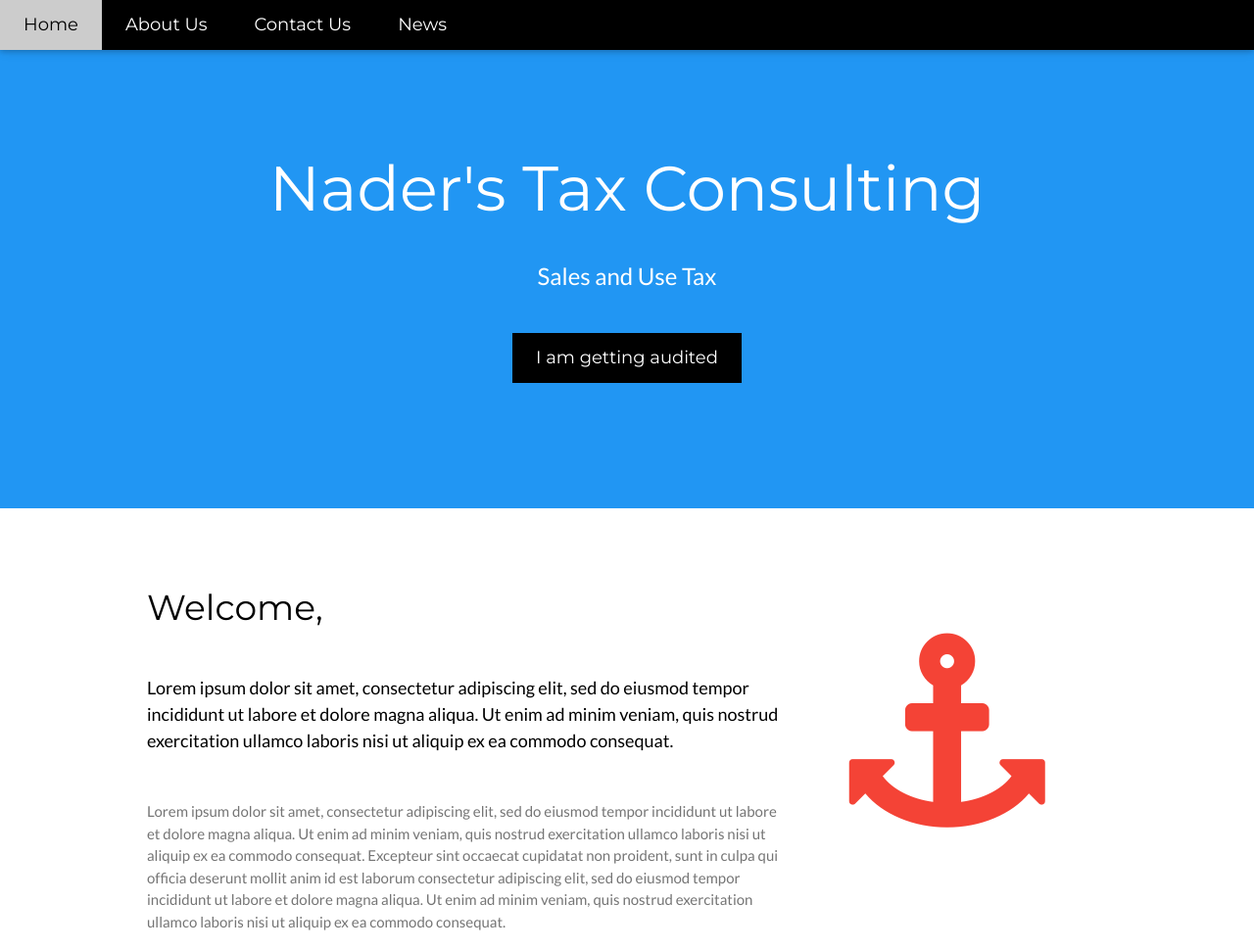
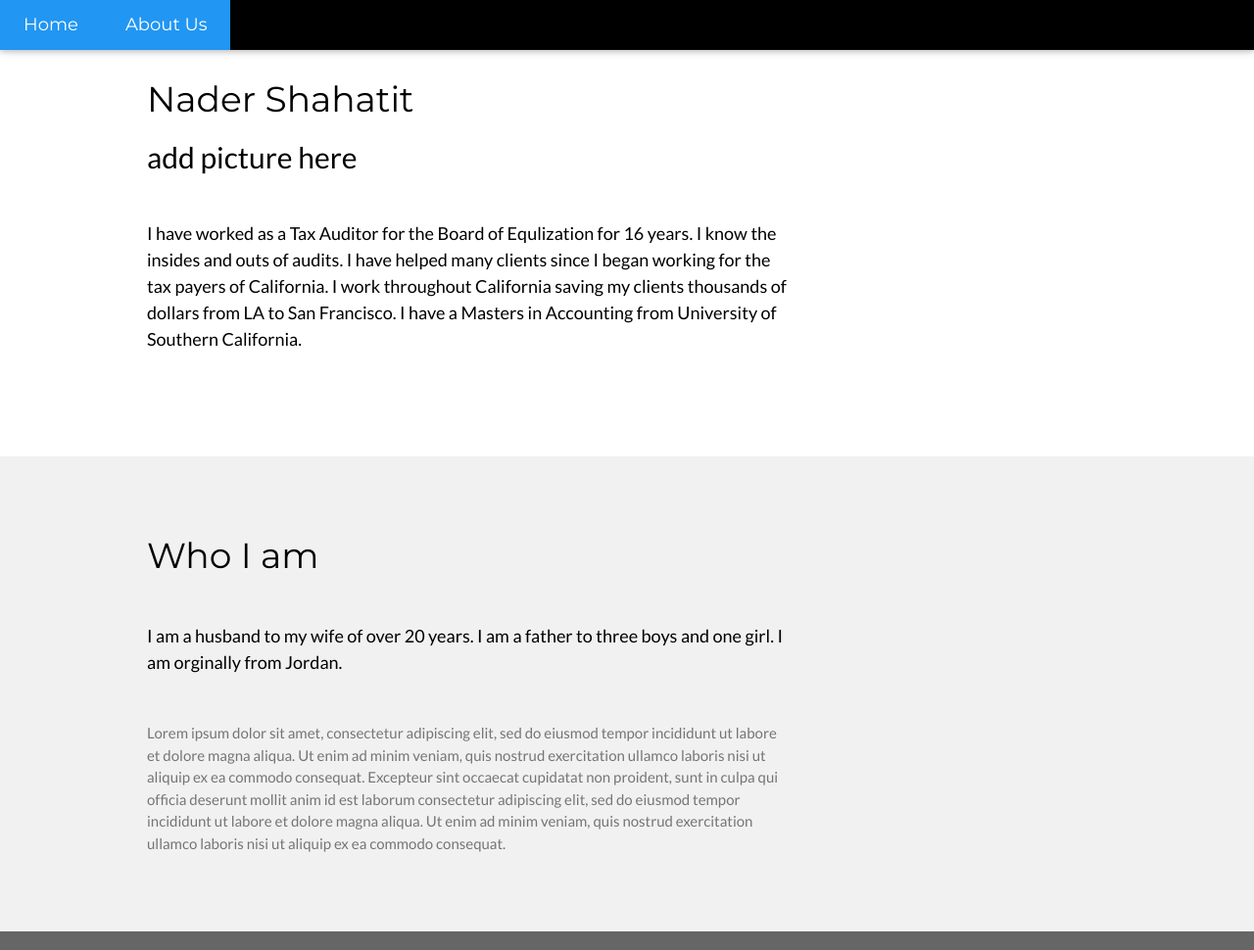
Before and after one commit to Rshahatit/naderstaxconsulting, a plain HTML site: page aboutus.html in a window 1280 px wide. Shown: the top 970 px of the page at 98% size. Drawn offline with nearby package versions, Linux system fonts and the light colour scheme.

Commit message:
added content

```diff
--- a/aboutus.html
+++ b/aboutus.html
@@ -18,57 +18,56 @@ body,h1,h2,h3,h4,h5,h6 {font-family: "Lato", sans-serif}
 <div class="w3-top">
   <div class="w3-bar w3-black w3-card w3-left-align w3-large">
     <a class="w3-bar-item w3-button w3-hide-medium w3-hide-large w3-right w3-padding-large w3-hover-white w3-large w3-red" href="javascript:void(0);" onclick="myFunction()" title="Toggle Navigation Menu"><i class="fa fa-bars"></i></a>
-    <a href="#" class="w3-bar-item w3-button w3-padding-large w3-blue">Home</a>
-    <a href="#" class="w3-bar-item w3-button w3-hide-small w3-padding-large w3-hover-blue">About Us</a>
-    <a href="#" class="w3-bar-item w3-button w3-hide-small w3-padding-large w3-hover-blue"> Contact Us</a>
-    <a href="#" class="w3-bar-item w3-button w3-hide-small w3-padding-large w3-hover-blue">News</a>
+    <a href="/index.html" class="w3-bar-item w3-button w3-padding-large w3-hover-blue">Home</a>
+    <a href="/aboutus.html" class="w3-bar-item w3-button w3-padding-large w3-blue">About Us</a>
+<!--
+    <a href="contactus.html" class="w3-bar-item w3-button w3-hide-small w3-padding-large w3-hover-blue"> Contact Us</a>
+    <a href="news.html" class="w3-bar-item w3-button w3-hide-small w3-padding-large w3-hover-blue">News</a>
+-->
 <!--    <a href="#" class="w3-bar-item w3-button w3-hide-small w3-padding-large w3-hover-white">Link 4</a>-->
   </div>
 
   <!-- Navbar on small screens -->
   <div id="navDemo" class="w3-bar-block w3-white w3-hide w3-hide-large w3-hide-medium w3-large">
-    <a href="#" class="w3-bar-item w3-button w3-padding-large">Home</a>
-    <a href="#" class="w3-bar-item w3-button w3-padding-large">About Us</a>
-    <a href="#" class="w3-bar-item w3-button w3-padding-large">Contact Us</a>
-    <a href="#" class="w3-bar-item w3-button w3-padding-large">News</a>
+    <a href="/index.html" class="w3-bar-item w3-button w3-padding-large">Home</a>
+    <a href="/aboutus.html" class="w3-bar-item w3-button w3-padding-large">About Us</a>
+<!--
+    <a href="/contactus.html" class="w3-bar-item w3-button w3-padding-large">Contact Us</a>
+    <a href="/news.html" class="w3-bar-item w3-button w3-padding-large">News</a>
+-->
   </div>
 </div>
 
 <!-- Header -->
-<header class="w3-container w3-blue w3-center" style="padding:128px 16px">
-  <h1 class="w3-margin w3-jumbo">Nader's Tax Consulting</h1>
-  <p class="w3-xlarge">Sales and Use Tax</p>
+<!--
+<header class="w3-container w3-blue w3-center" style="padding:40px 15px 5px 5px" >
+  <h1 class="w3-margin w3-mini">Nader Shahatit</h1>
+  <p class="w3-xlarge">Sales and Use Tax in California</p>
   <button class="w3-button w3-black w3-padding-large w3-large w3-margin-top w3-hover-white">I am getting audited</button>
 </header>
+-->
 
 <!-- First Grid -->
 <div class="w3-row-padding w3-padding-64 w3-container">
   <div class="w3-content">
     <div class="w3-twothird">
-      <h1>Welcome,</h1>
-      <h5 class="w3-padding-32">Lorem ipsum dolor sit amet, consectetur adipiscing elit, sed do eiusmod tempor incididunt ut labore et dolore magna aliqua. Ut enim ad minim veniam, quis nostrud exercitation ullamco laboris nisi ut aliquip ex ea commodo consequat.</h5>
-
-      <p class="w3-text-grey">Lorem ipsum dolor sit amet, consectetur adipiscing elit, sed do eiusmod tempor incididunt ut labore et dolore magna aliqua. Ut enim ad minim veniam, quis nostrud exercitation ullamco laboris nisi ut aliquip ex ea commodo consequat. Excepteur sint
-        occaecat cupidatat non proident, sunt in culpa qui officia deserunt mollit anim id est laborum consectetur adipiscing elit, sed do eiusmod tempor incididunt ut labore et dolore magna aliqua. Ut enim ad minim veniam, quis nostrud exercitation ullamco
-        laboris nisi ut aliquip ex ea commodo consequat.</p>
+      <h1>Nader Shahatit</h1>
+        <h2>add picture here</h2>
+      <h5 class="w3-padding-32">I have worked as a Tax Auditor for the Board of Equlization for 16 years. I know the insides and outs of audits. I have helped many clients since I began working for the tax payers of California. I work throughout California saving my clients thousands of dollars from LA to San Francisco. I have a Masters in Accounting from University of Southern California. </h5>
     </div>
 
-    <div class="w3-third w3-center">
-      <i class="fa fa-anchor w3-padding-64 w3-text-red"></i>
-    </div>
+
   </div>
 </div>
 
 <!-- Second Grid -->
 <div class="w3-row-padding w3-light-grey w3-padding-64 w3-container">
   <div class="w3-content">
-    <div class="w3-third w3-center">
-      <i class="fa fa-coffee w3-padding-64 w3-text-red w3-margin-right"></i>
-    </div>
+
 
     <div class="w3-twothird">
-      <h1>Lorem Ipsum</h1>
-      <h5 class="w3-padding-32">Lorem ipsum dolor sit amet, consectetur adipiscing elit, sed do eiusmod tempor incididunt ut labore et dolore magna aliqua. Ut enim ad minim veniam, quis nostrud exercitation ullamco laboris nisi ut aliquip ex ea commodo consequat.</h5>
+      <h1>Who I am</h1>
+      <h5 class="w3-padding-32">I am a husband to my wife of over 20 years. I am a father to three boys and one girl. I am orginally from Jordan.</h5>
 
       <p class="w3-text-grey">Lorem ipsum dolor sit amet, consectetur adipiscing elit, sed do eiusmod tempor incididunt ut labore et dolore magna aliqua. Ut enim ad minim veniam, quis nostrud exercitation ullamco laboris nisi ut aliquip ex ea commodo consequat. Excepteur sint
         occaecat cupidatat non proident, sunt in culpa qui officia deserunt mollit anim id est laborum consectetur adipiscing elit, sed do eiusmod tempor incididunt ut labore et dolore magna aliqua. Ut enim ad minim veniam, quis nostrud exercitation ullamco
```
Also changed, not shown: contactus.html (+8 -8 lines), index.html (+22 -16 lines), news.html (+9 -8 lines).
